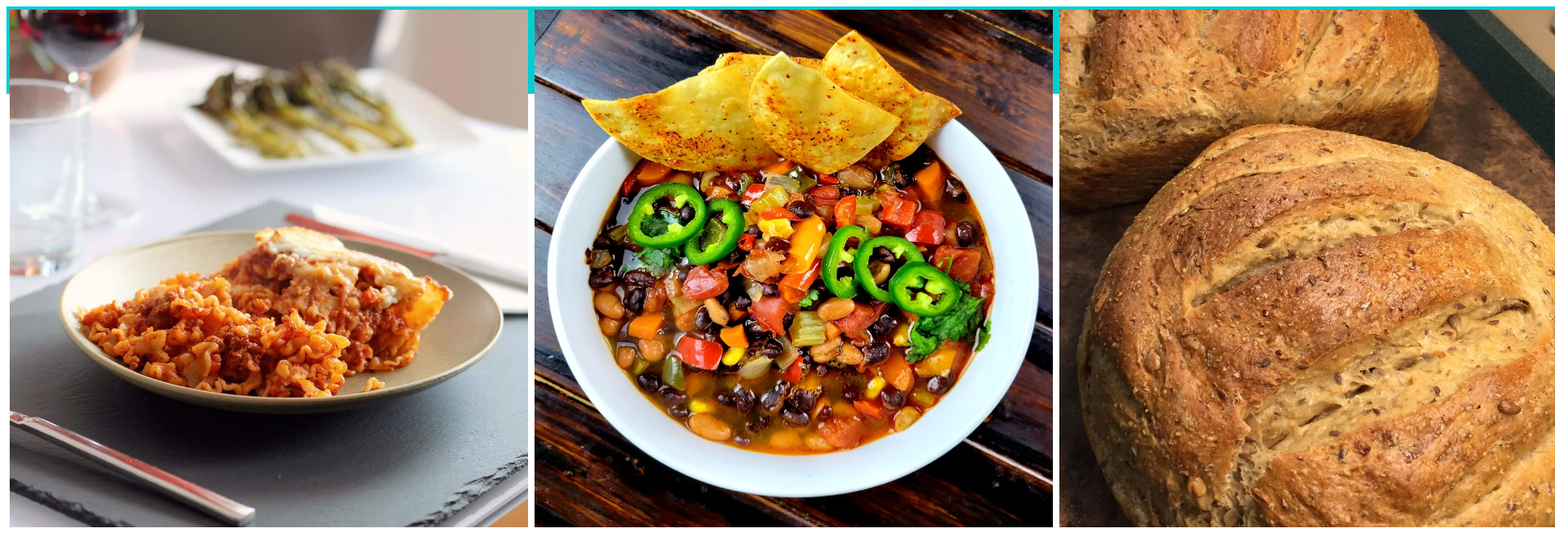
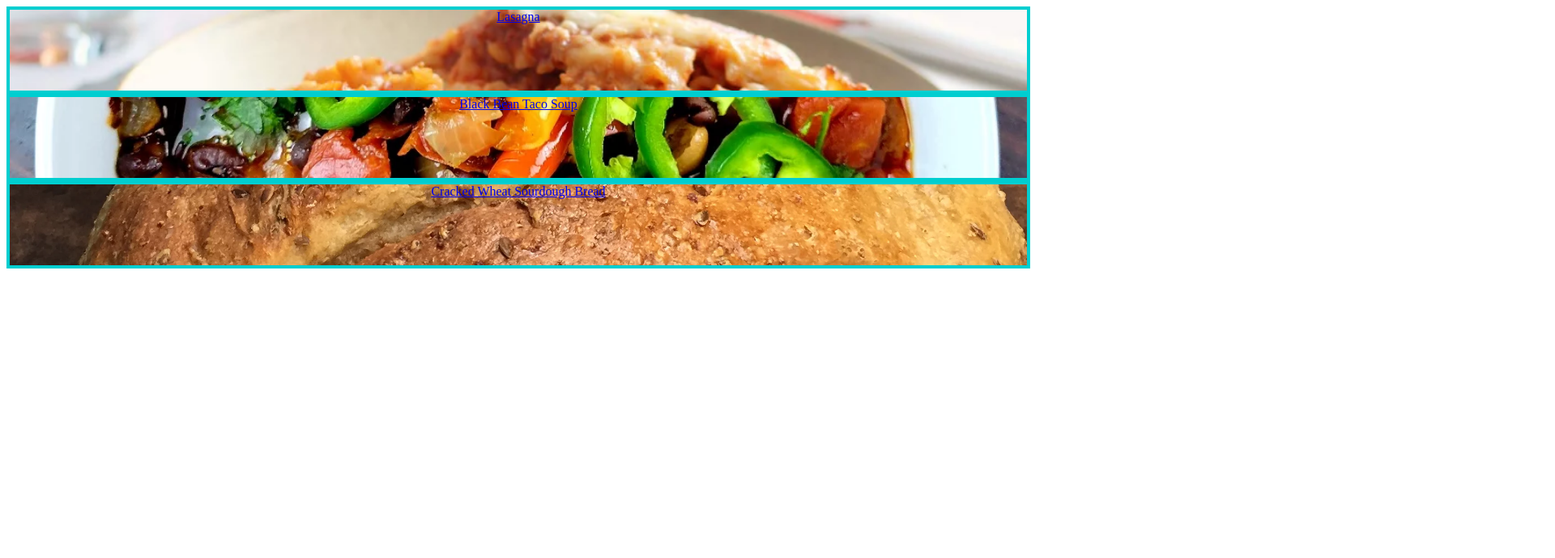
Before and after one commit to Chomp6/odin-recipes, a plain HTML site: page index.html in a window 1280 px wide. Shown: the top 690 px of the page at 81% size, 1920 px wide, since content can reach past the window. Drawn offline with Linux system fonts and the light colour scheme.

Commit message:
images now fill each div

```diff
--- a/index.html
+++ b/index.html
@@ -1,5 +1,6 @@
 <!DOCTYPE html>
 <html lang="en">
+
 <head>
     <link rel="stylesheet" href="styles.css">
     <meta charset="UTF-8">
@@ -7,25 +8,19 @@
     <meta name="viewport" content="width=device-width, initial-scale=1.0">
     <title>Recipes</title>
 </head>
+
 <body>
-<!--
-    <div>
-        <ul>
-            <li><a href="recipes/lasagna.html">Lasagna</a></li>
-            <li><a href="recipes/blackBeanTacoSoup.html">Black Bean Taco Soup</li>
-            <li><a href="recipes/sourdoughBread.html">Cracked Wheat Sourdough Bread</li>
-        </ul>
-    </div>
--->
-<div class="flex-container">
-    <div>
-        <img src="../images/lasagna.jpg" alt="No bake skillet lasagna">
-    </div>
-    <div>
-        <img src="../images/blackBeanTacoSoup.webp" alt="black bean taco soup">
-    </div>
-    <div>
-        <img src="../images/sourdoughBread.webp" alt=" Cracked wheat sourdough bread">
+
+    <div class="flex-container">
+        <div id="lasagna">
+            <a href="recipes/lasagna.html">Lasagna</a>
+        </div>
+        <div id="tacosoup">
+            <a href="recipes/blackBeanTacoSoup.html">Black Bean Taco Soup</a>
+        </div>
+        <div id="sourdough">
+            <a href="recipes/sourdoughBread.html">Cracked Wheat Sourdough Bread</a>
+        </div>
     </div>
 </body>
 </html>
--- a/styles.css
+++ b/styles.css
@@ -1,15 +1,28 @@
 /* styles.css */
 
+#lasagna {
+    background-image: url(images/lasagna.webp)
+}
+
+#tacosoup {
+    background-image: url(images/blackBeanTacoSoup.webp)
+}
+
+#sourdough {
+    background-image: url(images/sourdoughBread.webp)
+}
 .flex-container {
     display: flex;
+    flex-direction: column;
 }
 
 .flex-container div {
-    background: peachpuff;
     border: 4px solid #00ced0;
     height: 100px;
-    flex: 1;
-
+    flex: auto;
+    text-align: center;
+    background-size: cover;
+    background-position: center;
 }
 /*
 .recipe {
@@ -20,10 +33,7 @@
 }
 */
 
-img {
-    height: 640px;
-    width: 640px;
-}
+
 
 /*
 body {
```
